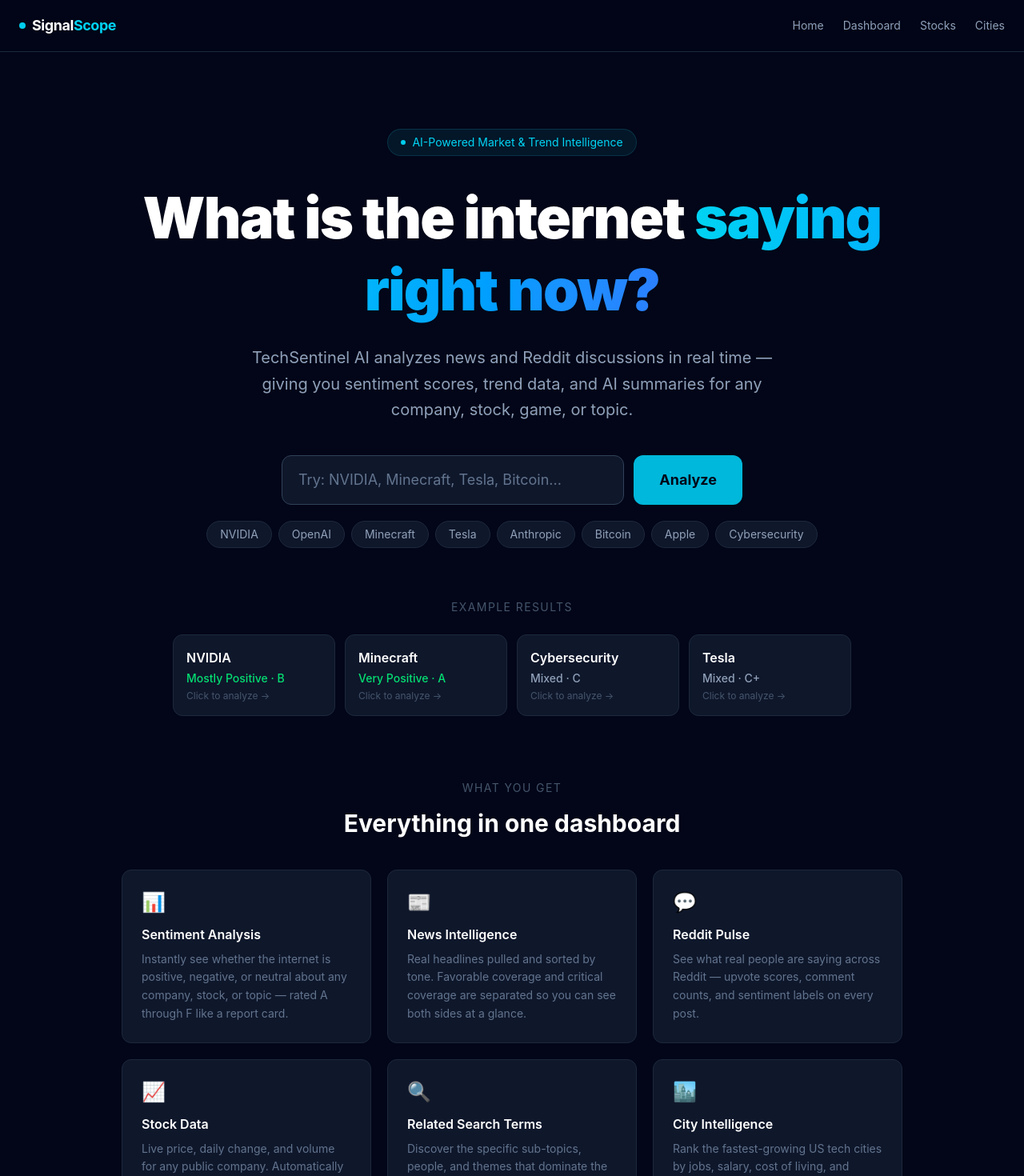
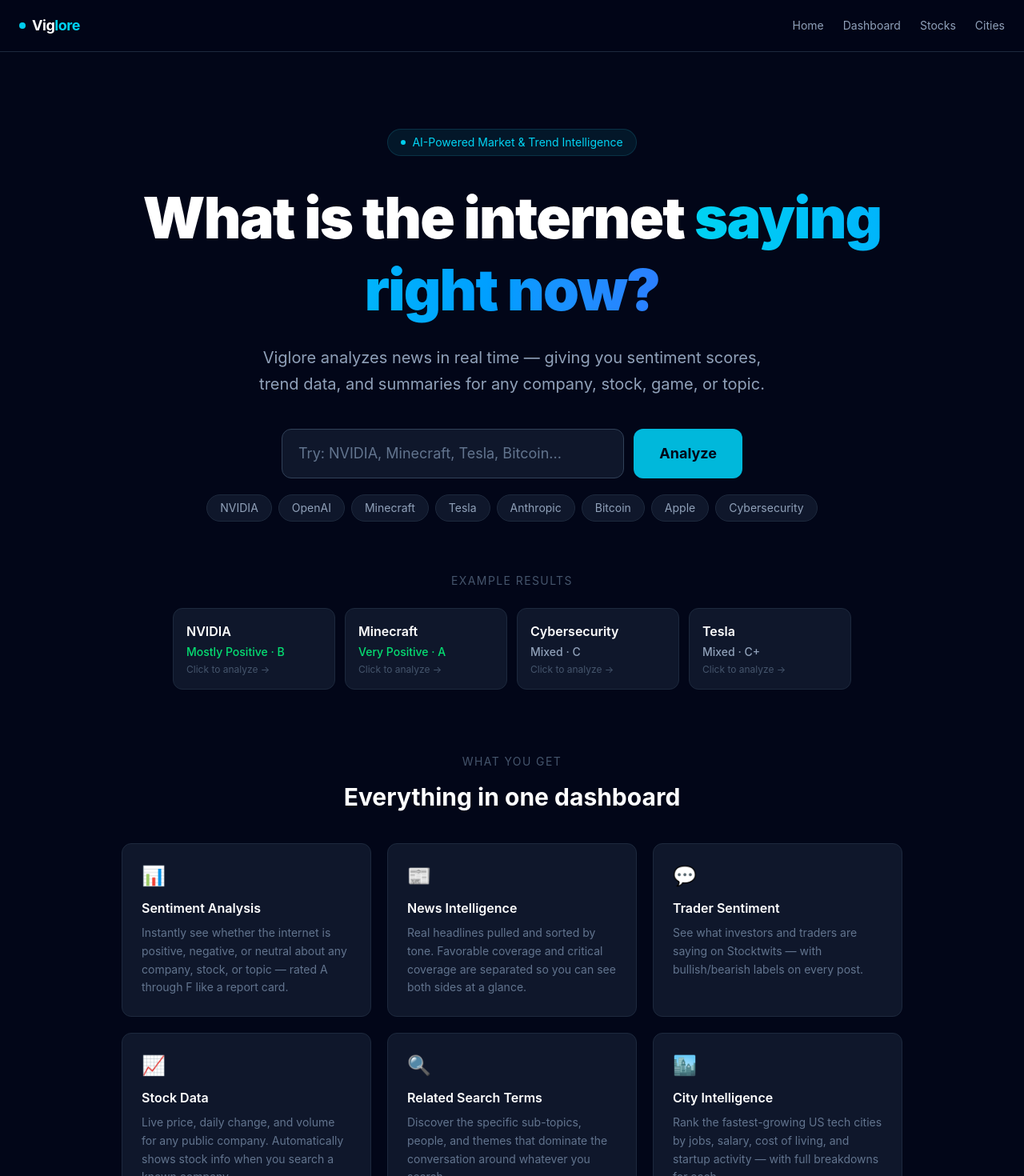
Before and after one commit to nevafrazier/signalscope, a React (Vite) app in the folder frontend/: page / in a window 1280 px wide. Shown: the top 1470 px of the page at 80% size. Built offline with nearby package versions, Linux system fonts and the light colour scheme; no server answers.

Commit message:
rename SignalScope to Viglore, update Home page copy

```diff
--- a/frontend/index.html
+++ b/frontend/index.html
@@ -4,7 +4,7 @@
     <meta charset="UTF-8" />
     <link rel="icon" type="image/svg+xml" href="/favicon.svg" />
     <meta name="viewport" content="width=device-width, initial-scale=1.0" />
-    <title>SignalScope</title>
+    <title>Viglore</title>
   </head>
   <body>
     <div id="root"></div>
--- a/frontend/src/components/Navbar.jsx
+++ b/frontend/src/components/Navbar.jsx
@@ -5,7 +5,7 @@
         <div className="flex items-center gap-2">
           <div className="w-2 h-2 rounded-full bg-cyan-400 animate-pulse" />
           <span className="text-white font-bold text-lg tracking-tight">
-            Signal<span className="text-cyan-400">Scope</span>
+            Vig<span className="text-cyan-400">lore</span>
           </span>
         </div>
         <div className="flex gap-6 text-sm text-slate-400">
--- a/frontend/src/pages/Home.jsx
+++ b/frontend/src/pages/Home.jsx
@@ -16,8 +16,8 @@
   },
   {
     icon: '💬',
-    title: 'Reddit Pulse',
-    desc: 'See what real people are saying across Reddit — upvote scores, comment counts, and sentiment labels on every post.',
+    title: 'Trader Sentiment',
+    desc: 'See what investors and traders are saying on Stocktwits — with bullish/bearish labels on every post.',
   },
   {
     icon: '📈',
@@ -70,7 +70,7 @@
         </h1>
 
         <p className="text-slate-400 text-xl mb-10 max-w-2xl mx-auto leading-relaxed">
-          TechSentinel AI analyzes news and Reddit discussions in real time — giving you sentiment scores, trend data, and AI summaries for any company, stock, game, or topic.
+          Viglore analyzes news in real time — giving you sentiment scores, trend data, and summaries for any company, stock, game, or topic.
         </p>
 
         <div className="flex gap-3 max-w-xl mx-auto mb-5">
```
